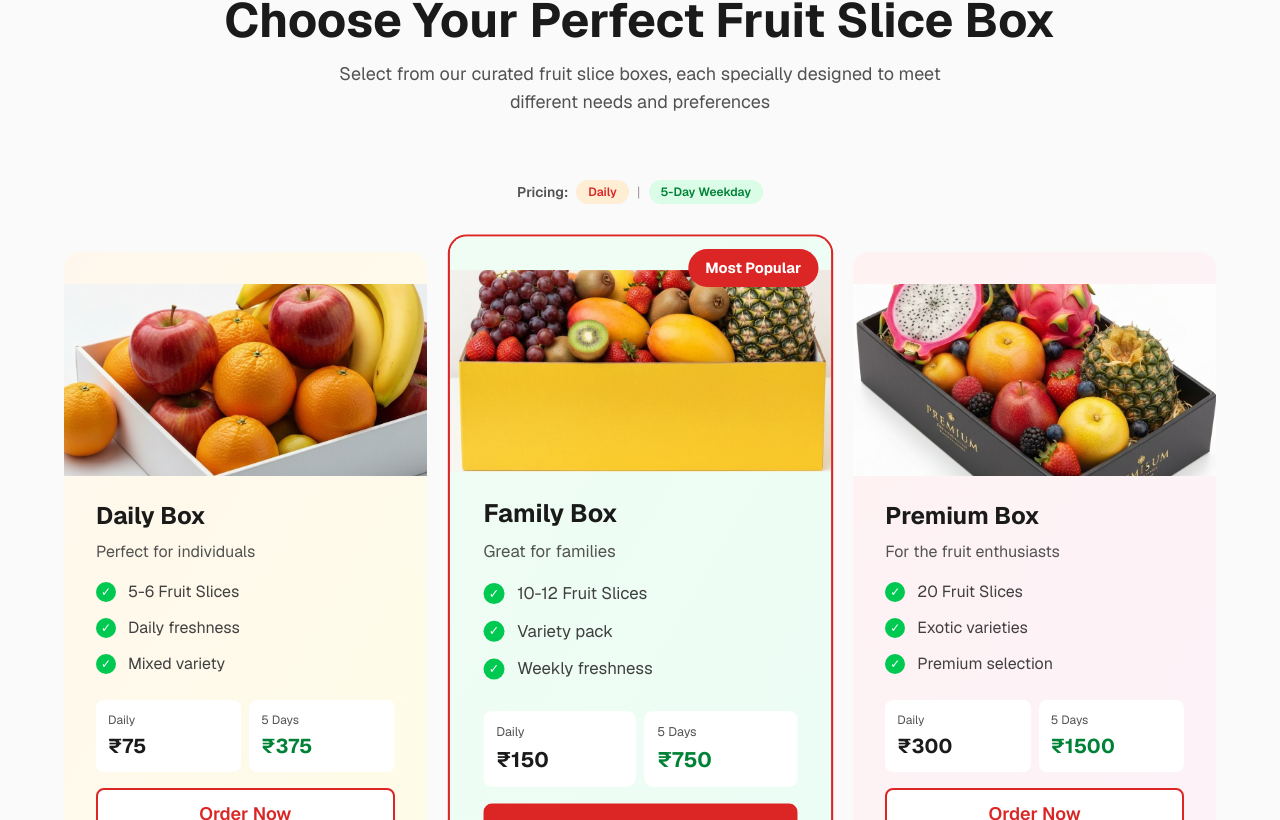
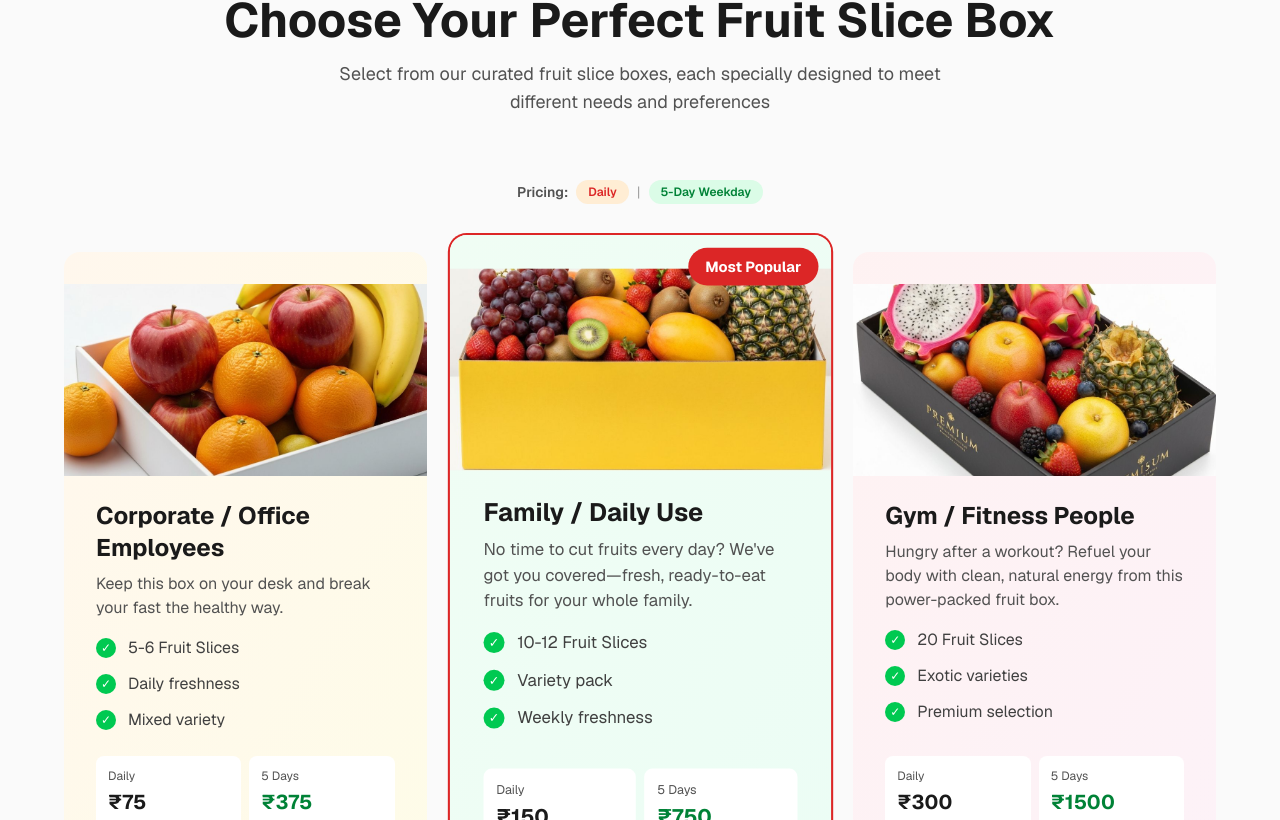
Before and after one commit to jjf101296/fruitbox, a Next.js app: page / in a window 1280 px wide. Shown: the part 1837-2657 px from the top of the page. Built offline with nearby package versions, Linux system fonts and the light colour scheme.

Commit message:
feat: update fruit boxes and add ordering notice
Update box names and descriptions; add advance order notice in Hero section.

```diff
--- a/components/FruitBoxes.tsx
+++ b/components/FruitBoxes.tsx
@@ -6,20 +6,20 @@ import { Button } from "@/components/ui/button";
 const boxes = [
   {
     id: 1,
-    name: "Daily Box",
+    name: "Corporate / Office Employees",
     price: "₹75",
     weekdayPrice: "₹375",
-    description: "Perfect for individuals",
+    description: "Keep this box on your desk and break your fast the healthy way.",
     features: ["5-6 Fruit Slices", "Daily freshness", "Mixed variety"],
     image: "/daily-box.jpg",
     color: "from-orange-50 to-yellow-50",
   },
   {
     id: 2,
-    name: "Family Box",
+    name: "Family / Daily Use",
     price: "₹150",
     weekdayPrice: "₹750",
-    description: "Great for families",
+    description: "No time to cut fruits every day? We've got you covered—fresh, ready-to-eat fruits for your whole family.",
     features: ["10-12 Fruit Slices", "Variety pack", "Weekly freshness"],
     image: "/family-box.jpg",
     color: "from-green-50 to-emerald-50",
@@ -27,10 +27,10 @@ const boxes = [
   },
   {
     id: 3,
-    name: "Premium Box",
+    name: "Gym / Fitness People",
     price: "₹300",
     weekdayPrice: "₹1500",
-    description: "For the fruit enthusiasts",
+    description: "Hungry after a workout? Refuel your body with clean, natural energy from this power-packed fruit box.",
     features: ["20 Fruit Slices", "Exotic varieties", "Premium selection"],
     image: "/premium-box.jpg",
     color: "from-red-50 to-pink-50",
--- a/components/Hero.tsx
+++ b/components/Hero.tsx
@@ -37,6 +37,9 @@ export default function Hero() {
             <div className="bg-yellow-50 border-l-4 border-orange-500 p-4 rounded-lg">
               <p className="text-sm sm:text-base text-foreground font-bold">
                 ⏰ Important: Only previous day orders will be accepted and delivered next day.
+              </p>
+              <p className="text-sm sm:text-base text-primary font-bold mt-2">
+                Please place your order one day in advance to ensure availability.
               </p>
             </div>
           </div>
```
